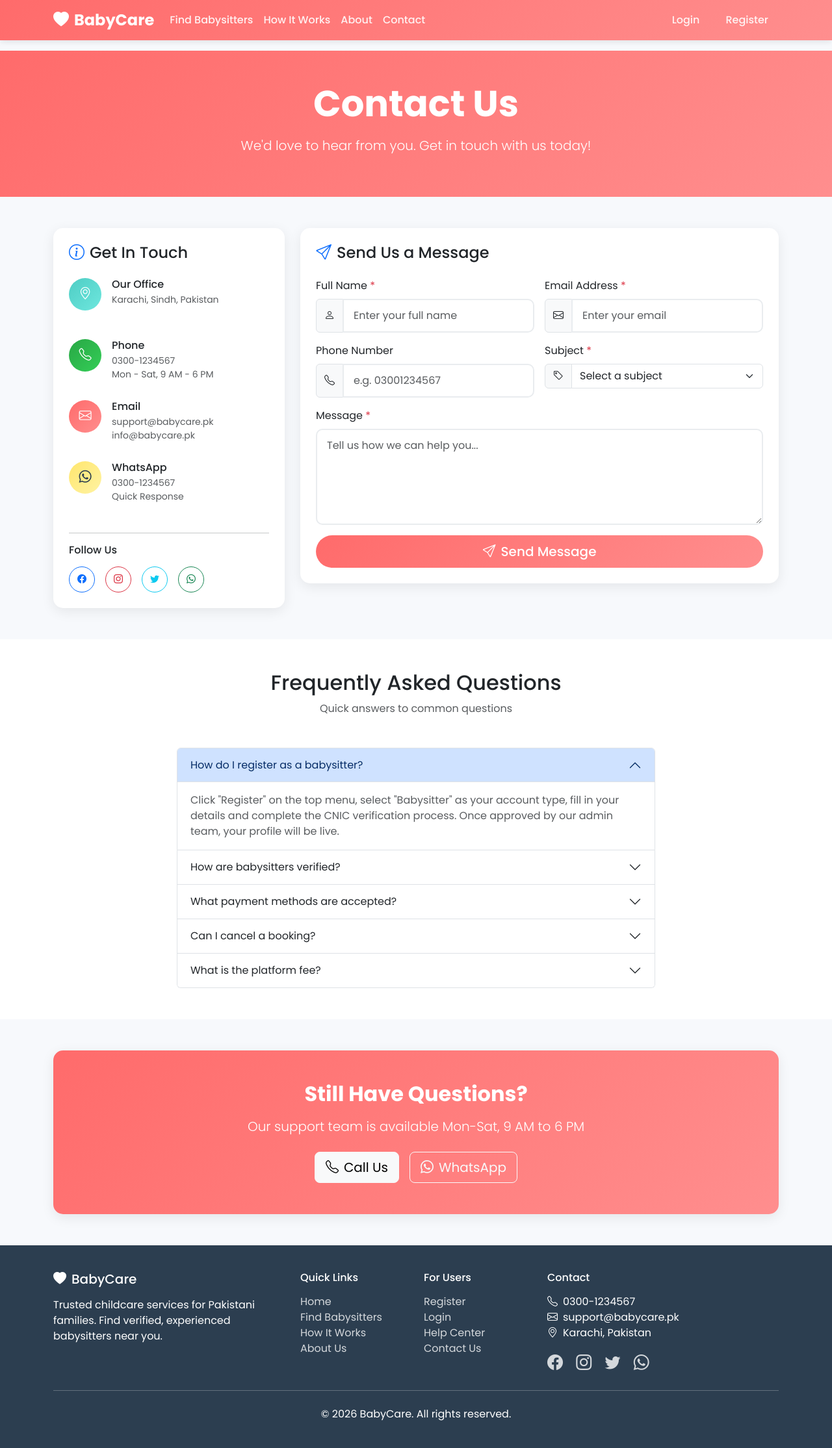
After one commit to saadsaeed072/baycare-1, a Flask app: page /contact in a window 1280 px wide. The commit adds this page. Shown: the whole page at 65% size. Run offline with Flask 3, Linux system fonts and the light colour scheme; some libraries are stand-ins or nearby versions.

Commit message:
modified:   app.py 	modified:   database/schema.sql 	modified:   templates/base.html 	new file:   templates/contact.html

```diff
--- a/app.py
+++ b/app.py
@@ -103,6 +103,32 @@ def index():
 @app.route('/about')
 def about():
     return render_template('about.html')
+
+@app.route('/contact', methods=['GET', 'POST'])
+def contact():
+    if request.method == 'POST':
+        name = request.form.get('name')
+        email = request.form.get('email')
+        phone = request.form.get('phone', '')
+        subject = request.form.get('subject')
+        message = request.form.get('message')
+
+        if not name or not email or not subject or not message:
+            flash('Please fill in all required fields.', 'danger')
+            return redirect(url_for('contact'))
+
+        cur = get_db_connection()
+        cur.execute("""
+            INSERT INTO contact_messages (name, email, phone, subject, message)
+            VALUES (%s, %s, %s, %s, %s)
+        """, (name, email, phone, subject, message))
+        mysql.connection.commit()
+        cur.close()
+
+        flash('Your message has been sent successfully! We will get back to you soon.', 'success')
+        return redirect(url_for('contact'))
+
+    return render_template('contact.html')
 
 @app.route('/how-it-works')
 def how_it_works():
--- a/templates/base.html
+++ b/templates/base.html
@@ -32,6 +32,9 @@
                     </li>
                     <li class="nav-item">
                         <a class="nav-link" href="{{ url_for('about') }}">About</a>
+                    </li>
+                    <li class="nav-item">
+                        <a class="nav-link" href="{{ url_for('contact') }}">Contact</a>
                     </li>
                 </ul>
                 <ul class="navbar-nav">
@@ -115,7 +118,7 @@
                         <li><a href="{{ url_for('register') }}">Register</a></li>
                         <li><a href="{{ url_for('login') }}">Login</a></li>
                         <li><a href="#">Help Center</a></li>
-                        <li><a href="#">Contact Us</a></li>
+                        <li><a href="{{ url_for('contact') }}">Contact Us</a></li>
                     </ul>
                 </div>
                 <div class="col-md-4">
--- /dev/null
+++ b/templates/contact.html
@@ -0,0 +1,241 @@
+{% extends 'base.html' %}
+
+{% block title %}Contact Us - {{ app_name }}{% endblock %}
+
+{% block content %}
+<!-- Hero Section -->
+<section class="hero-section py-5">
+    <div class="container text-center">
+        <h1 class="display-4 fw-bold mb-3">Contact Us</h1>
+        <p class="lead">We'd love to hear from you. Get in touch with us today!</p>
+    </div>
+</section>
+
+<!-- Contact Content -->
+<section class="py-5">
+    <div class="container">
+        <div class="row g-4">
+            <!-- Contact Info Cards -->
+            <div class="col-lg-4">
+                <div class="card h-100 p-4">
+                    <h4 class="mb-4"><i class="bi bi-info-circle me-2 text-primary"></i>Get In Touch</h4>
+
+                    <div class="d-flex align-items-start mb-4">
+                        <div class="feature-icon me-3" style="width: 50px; height: 50px; font-size: 1.2rem; min-width: 50px;">
+                            <i class="bi bi-geo-alt"></i>
+                        </div>
+                        <div>
+                            <h6 class="mb-1">Our Office</h6>
+                            <p class="text-muted mb-0 small">Karachi, Sindh, Pakistan</p>
+                        </div>
+                    </div>
+
+                    <div class="d-flex align-items-start mb-4">
+                        <div class="feature-icon me-3" style="width: 50px; height: 50px; font-size: 1.2rem; min-width: 50px; background: linear-gradient(135deg, #28a745, #34ce57);">
+                            <i class="bi bi-telephone"></i>
+                        </div>
+                        <div>
+                            <h6 class="mb-1">Phone</h6>
+                            <p class="text-muted mb-0 small">0300-1234567</p>
+                            <p class="text-muted mb-0 small">Mon - Sat, 9 AM - 6 PM</p>
+                        </div>
+                    </div>
+
+                    <div class="d-flex align-items-start mb-4">
+                        <div class="feature-icon me-3" style="width: 50px; height: 50px; font-size: 1.2rem; min-width: 50px; background: linear-gradient(135deg, #FF6B6B, #FF8E8E);">
+                            <i class="bi bi-envelope"></i>
+                        </div>
+                        <div>
+                            <h6 class="mb-1">Email</h6>
+                            <p class="text-muted mb-0 small">support@babycare.pk</p>
+                            <p class="text-muted mb-0 small">info@babycare.pk</p>
+                        </div>
+                    </div>
+
+                    <div class="d-flex align-items-start mb-4">
+                        <div class="feature-icon me-3" style="width: 50px; height: 50px; font-size: 1.2rem; min-width: 50px; background: linear-gradient(135deg, #FFE66D, #FFF3A3);">
+                            <i class="bi bi-whatsapp" style="color: #2C3E50;"></i>
+                        </div>
+                        <div>
+                            <h6 class="mb-1">WhatsApp</h6>
+                            <p class="text-muted mb-0 small">0300-1234567</p>
+                            <p class="text-muted mb-0 small">Quick Response</p>
+                        </div>
+                    </div>
+
+                    <!-- Social Links -->
+                    <hr>
+                    <h6 class="mb-3">Follow Us</h6>
+                    <div class="d-flex gap-3">
+                        <a href="#" class="btn btn-outline-primary btn-sm rounded-circle" style="width: 40px; height: 40px; display: flex; align-items: center; justify-content: center;">
+                            <i class="bi bi-facebook"></i>
+                        </a>
+                        <a href="#" class="btn btn-outline-danger btn-sm rounded-circle" style="width: 40px; height: 40px; display: flex; align-items: center; justify-content: center;">
+                            <i class="bi bi-instagram"></i>
+                        </a>
+                        <a href="#" class="btn btn-outline-info btn-sm rounded-circle" style="width: 40px; height: 40px; display: flex; align-items: center; justify-content: center;">
+                            <i class="bi bi-twitter"></i>
+                        </a>
+                        <a href="#" class="btn btn-outline-success btn-sm rounded-circle" style="width: 40px; height: 40px; display: flex; align-items: center; justify-content: center;">
+                            <i class="bi bi-whatsapp"></i>
+                        </a>
+                    </div>
+                </div>
+            </div>
+
+            <!-- Contact Form -->
+            <div class="col-lg-8">
+                <div class="card p-4">
+                    <h4 class="mb-4"><i class="bi bi-send me-2 text-primary"></i>Send Us a Message</h4>
+                    <form method="POST" action="{{ url_for('contact') }}">
+                        <div class="row g-3">
+                            <div class="col-md-6">
+                                <label for="contact_name" class="form-label">Full Name <span class="text-danger">*</span></label>
+                                <div class="input-group">
+                                    <span class="input-group-text"><i class="bi bi-person"></i></span>
+                                    <input type="text" class="form-control" id="contact_name" name="name" placeholder="Enter your full name" required>
+                                </div>
+                            </div>
+                            <div class="col-md-6">
+                                <label for="contact_email" class="form-label">Email Address <span class="text-danger">*</span></label>
+                                <div class="input-group">
+                                    <span class="input-group-text"><i class="bi bi-envelope"></i></span>
+                                    <input type="email" class="form-control" id="contact_email" name="email" placeholder="Enter your email" required>
+                                </div>
+                            </div>
+                            <div class="col-md-6">
+                                <label for="contact_phone" class="form-label">Phone Number</label>
+                                <div class="input-group">
+                                    <span class="input-group-text"><i class="bi bi-telephone"></i></span>
+                                    <input type="tel" class="form-control" id="contact_phone" name="phone" placeholder="e.g. 03001234567">
+                                </div>
+                            </div>
+                            <div class="col-md-6">
+                                <label for="contact_subject" class="form-label">Subject <span class="text-danger">*</span></label>
+                                <div class="input-group">
+                                    <span class="input-group-text"><i class="bi bi-tag"></i></span>
+                                    <select class="form-select" id="contact_subject" name="subject" required>
+                                        <option value="" selected disabled>Select a subject</option>
+                                        <option value="General Inquiry">General Inquiry</option>
+                                        <option value="Booking Issue">Booking Issue</option>
+                                        <option value="Payment Problem">Payment Problem</option>
+                                        <option value="Account Issue">Account Issue</option>
+                                        <option value="Babysitter Complaint">Babysitter Complaint</option>
+                                        <option value="Verification Help">Verification Help</option>
+                                        <option value="Partnership">Partnership</option>
+                                        <option value="Feedback">Feedback</option>
+                                        <option value="Other">Other</option>
+                                    </select>
+                                </div>
+                            </div>
+                            <div class="col-12">
+                                <label for="contact_message" class="form-label">Message <span class="text-danger">*</span></label>
+                                <textarea class="form-control" id="contact_message" name="message" rows="5" placeholder="Tell us how we can help you..." required></textarea>
+                            </div>
+                            <div class="col-12">
+                                <button type="submit" class="btn btn-primary btn-lg w-100">
+                                    <i class="bi bi-send me-2"></i>Send Message
+                                </button>
+                            </div>
+                        </div>
+                    </form>
+                </div>
+            </div>
+        </div>
+    </div>
+</section>
+
+<!-- FAQ Section -->
+<section class="py-5 bg-white">
+    <div class="container">
+        <div class="text-center mb-5">
+            <h2>Frequently Asked Questions</h2>
+            <p class="text-muted">Quick answers to common questions</p>
+        </div>
+        <div class="row">
+            <div class="col-lg-8 mx-auto">
+                <div class="accordion" id="faqAccordion">
+                    <div class="accordion-item">
+                        <h2 class="accordion-header" id="faq1">
+                            <button class="accordion-button" type="button" data-bs-toggle="collapse" data-bs-target="#faqAnswer1">
+                                How do I register as a babysitter?
+                            </button>
+                        </h2>
+                        <div id="faqAnswer1" class="accordion-collapse collapse show" data-bs-parent="#faqAccordion">
+                            <div class="accordion-body text-muted">
+                                Click "Register" on the top menu, select "Babysitter" as your account type, fill in your details and complete the CNIC verification process. Once approved by our admin team, your profile will be live.
+                            </div>
+                        </div>
+                    </div>
+                    <div class="accordion-item">
+                        <h2 class="accordion-header" id="faq2">
+                            <button class="accordion-button collapsed" type="button" data-bs-toggle="collapse" data-bs-target="#faqAnswer2">
+                                How are babysitters verified?
+                            </button>
+                        </h2>
+                        <div id="faqAnswer2" class="accordion-collapse collapse" data-bs-parent="#faqAccordion">
+                            <div class="accordion-body text-muted">
+                                Every babysitter must submit front and back images of their CNIC. Our team verifies the documents and runs background checks before approving the profile.
+                            </div>
+                        </div>
+                    </div>
+                    <div class="accordion-item">
+                        <h2 class="accordion-header" id="faq3">
+                            <button class="accordion-button collapsed" type="button" data-bs-toggle="collapse" data-bs-target="#faqAnswer3">
+                                What payment methods are accepted?
+                            </button>
+                        </h2>
+                        <div id="faqAnswer3" class="accordion-collapse collapse" data-bs-parent="#faqAccordion">
+                            <div class="accordion-body text-muted">
+                                We support Bank Transfer, EasyPaisa, and JazzCash for both payments and babysitter withdrawals. Cash payments can also be arranged directly.
+                            </div>
+                        </div>
+                    </div>
+                    <div class="accordion-item">
+                        <h2 class="accordion-header" id="faq4">
+                            <button class="accordion-button collapsed" type="button" data-bs-toggle="collapse" data-bs-target="#faqAnswer4">
+                                Can I cancel a booking?
+                            </button>
+                        </h2>
+                        <div id="faqAnswer4" class="accordion-collapse collapse" data-bs-parent="#faqAccordion">
+                            <div class="accordion-body text-muted">
+                                Yes, you can cancel a booking from your dashboard. We recommend cancelling at least 24 hours before the booking time. Late cancellations may affect your account standing.
+                            </div>
+                        </div>
+                    </div>
+                    <div class="accordion-item">
+                        <h2 class="accordion-header" id="faq5">
+                            <button class="accordion-button collapsed" type="button" data-bs-toggle="collapse" data-bs-target="#faqAnswer5">
+                                What is the platform fee?
+                            </button>
+                        </h2>
+                        <div id="faqAnswer5" class="accordion-collapse collapse" data-bs-parent="#faqAccordion">
+                            <div class="accordion-body text-muted">
+                                BabyCare charges a 10% platform fee on each booking. This covers payment processing, customer support, and platform maintenance.
+                            </div>
+                        </div>
+                    </div>
+                </div>
+            </div>
+        </div>
+    </div>
+</section>
+
+<!-- CTA Section -->
+<section class="py-5">
+    <div class="container">
+        <div class="card p-5 text-center" style="background: linear-gradient(135deg, #FF6B6B, #FF8E8E); color: white;">
+            <h2 class="fw-bold mb-3">Still Have Questions?</h2>
+            <p class="lead mb-4">Our support team is available Mon-Sat, 9 AM to 6 PM</p>
+            <div class="d-flex justify-content-center gap-3">
+                <a href="tel:03001234567" class="btn btn-light btn-lg">
+                    <i class="bi bi-telephone me-2"></i>Call Us
+                </a>
+                <a href="https://wa.me/923001234567" target="_blank" class="btn btn-outline-light btn-lg">
+                    <i class="bi bi-whatsapp me-2"></i>WhatsApp
+                </a>
+            </div>
+        </div>
+    </div>
+</section>
+{% endblock %}
```
Also changed, not shown: database/schema.sql (+18 -0 lines).
